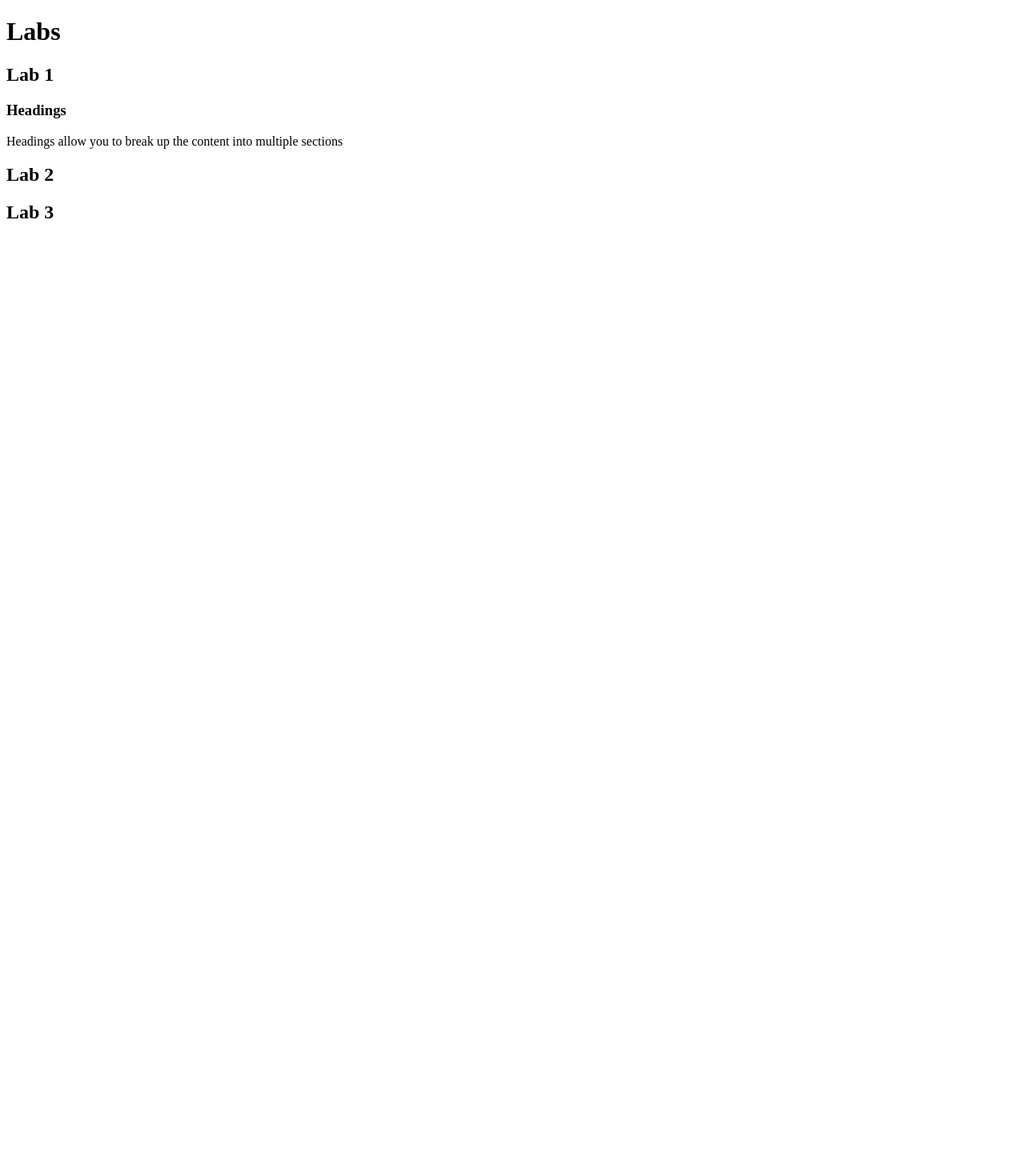
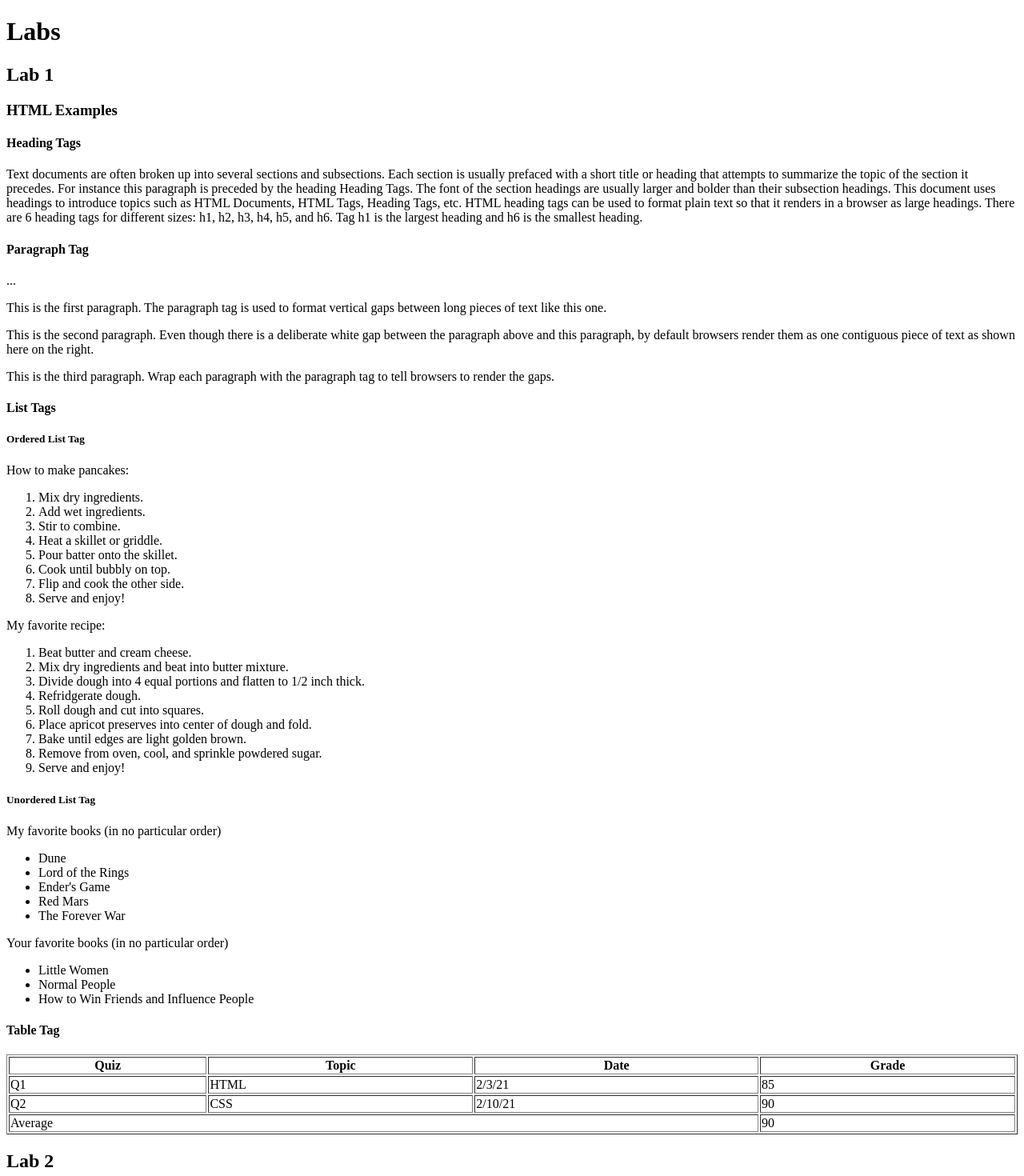
Before and after one commit to graceukr/kambaz-web-app, a React (Vite) app: page / in a window 1280 px wide. Shown: the top 1470 px of the page at 80% size. Before the commit the page ends 800 px from the top, so only its background shows below. Built offline with nearby package versions, Linux system fonts and the light colour scheme.

Commit message:
lab1 headings, paragragraphs, lists, and tables

```diff
--- a/src/App.tsx
+++ b/src/App.tsx
@@ -1,11 +1,9 @@
 import Labs from "./Labs";
 
-function App() {
+export default function App() {
   return (
     <div>
       <Labs />
     </div>
   )
 }
-
-export default App;
--- a/src/Labs/Lab1/index.tsx
+++ b/src/Labs/Lab1/index.tsx
@@ -1,9 +1,114 @@
 export default function Lab1() {
     return (
-        <div>
+        <div id="wd-lab1">
             <h2>Lab 1</h2>
-            <h3>Headings</h3>
-            <p>Headings allow you to break up the content into multiple sections</p>
+            <h3>HTML Examples</h3>
+            <div id="wd-h-tag">
+                <h4>Heading Tags</h4>
+                Text documents are often broken up into several sections and subsections.
+                Each section is usually prefaced with a short title or heading that attempts
+                to summarize the topic of the section it precedes. For instance this paragraph
+                is preceded by the heading Heading Tags. The font of the section headings
+                are usually larger and bolder than their subsection headings. This document
+                uses headings to introduce topics such as HTML Documents, HTML Tags, Heading
+                Tags, etc. HTML heading tags can be used to format plain text so that it renders
+                in a browser as large headings. There are 6 heading tags for different sizes:
+                h1, h2, h3, h4, h5, and h6. Tag h1 is the largest heading and h6 is the
+                smallest heading.
+            </div>
+            <div id="wd-p-tag">
+                <h4>Paragraph Tag</h4>
+                <p id="wd-p-1"> ... </p>
+                <p id="wd-p-2">
+                This is the first paragraph. The paragraph tag is used to format vertical gaps between
+                long pieces of text like this one.
+                </p>
+                <p id="wd-p-3">
+                This is the second paragraph. Even though there is a deliberate white gap between the
+                paragraph above and this paragraph, by default browsers render them as one contiguous
+                piece of text as shown here on the right.
+                </p>
+                <p id="wd-p-4">
+                This is the third paragraph. Wrap each paragraph with the paragraph tag to tell
+                browsers to render the gaps.
+                </p>
+            </div>
+            <div id="wd-lists">
+                <h4>List Tags</h4>
+                <h5>Ordered List Tag</h5>
+                How to make pancakes:
+                <ol id="wd-pancakes">
+                    <li>Mix dry ingredients.</li>
+                    <li>Add wet ingredients.</li>
+                    <li>Stir to combine.</li>
+                    <li>Heat a skillet or griddle.</li>
+                    <li>Pour batter onto the skillet.</li>
+                    <li>Cook until bubbly on top.</li>
+                    <li>Flip and cook the other side.</li>
+                    <li>Serve and enjoy!</li>
+                </ol>
+                My favorite recipe:
+                <ol id="wd-your-favorite-recipe">
+                    <li>Beat butter and cream cheese.</li>
+                    <li>Mix dry ingredients and beat into butter mixture.</li>
+                    <li>Divide dough into 4 equal portions and flatten to 1/2 inch thick.</li>
+                    <li>Refridgerate dough.</li>
+                    <li>Roll dough and cut into squares.</li>
+                    <li>Place apricot preserves into center of dough and fold.</li>
+                    <li>Bake until edges are light golden brown.</li>
+                    <li>Remove from oven, cool, and sprinkle powdered sugar.</li>
+                    <li>Serve and enjoy!</li>
+                </ol>
+                <h5>Unordered List Tag</h5>
+                My favorite books (in no particular order)
+                <ul id="wd-my-books">
+                    <li>Dune</li>
+                    <li>Lord of the Rings</li>
+                    <li>Ender's Game</li>
+                    <li>Red Mars</li>
+                    <li>The Forever War</li>
+                </ul>
+                Your favorite books (in no particular order)
+                <ul id="wd-your-books">
+                    <li>Little Women</li>
+                    <li>Normal People</li>
+                    <li>How to Win Friends and Influence People</li>
+                </ul>
+            </div>
+            <div id="wd-tables">
+                <h4>Table Tag</h4>
+                <table border={1} width="100%">
+                    <thead>
+                        <tr>
+                            <th>Quiz</th>
+                            <th>Topic</th>
+                            <th>Date</th>
+                            <th>Grade</th>
+                        </tr>
+                    </thead>
+                    <tbody>
+                        <tr>
+                            <td>Q1</td>
+                            <td>HTML</td>
+                            <td>2/3/21</td>
+                            <td>85</td>
+                        </tr>
+                        <tr>
+                            <td>Q2</td>
+                            <td>CSS</td>
+                            <td>2/10/21</td>
+                            <td>90</td>
+                        </tr>
+                    </tbody>
+                    <tfoot>
+                        <tr>
+                            <td colSpan={3}>Average</td>
+                            <td>90</td>
+                        </tr>
+                    </tfoot>
+                </table>
+            </div>
+
         </div>
     );
 }
--- a/src/Labs/index.tsx
+++ b/src/Labs/index.tsx
@@ -4,7 +4,7 @@ import Lab3 from "./Lab3";
 
 export default function Labs() {
     return (
-        <div>
+        <div id="wd=labs">
             <h1>Labs</h1>
             <Lab1 />
             <Lab2 />
```
